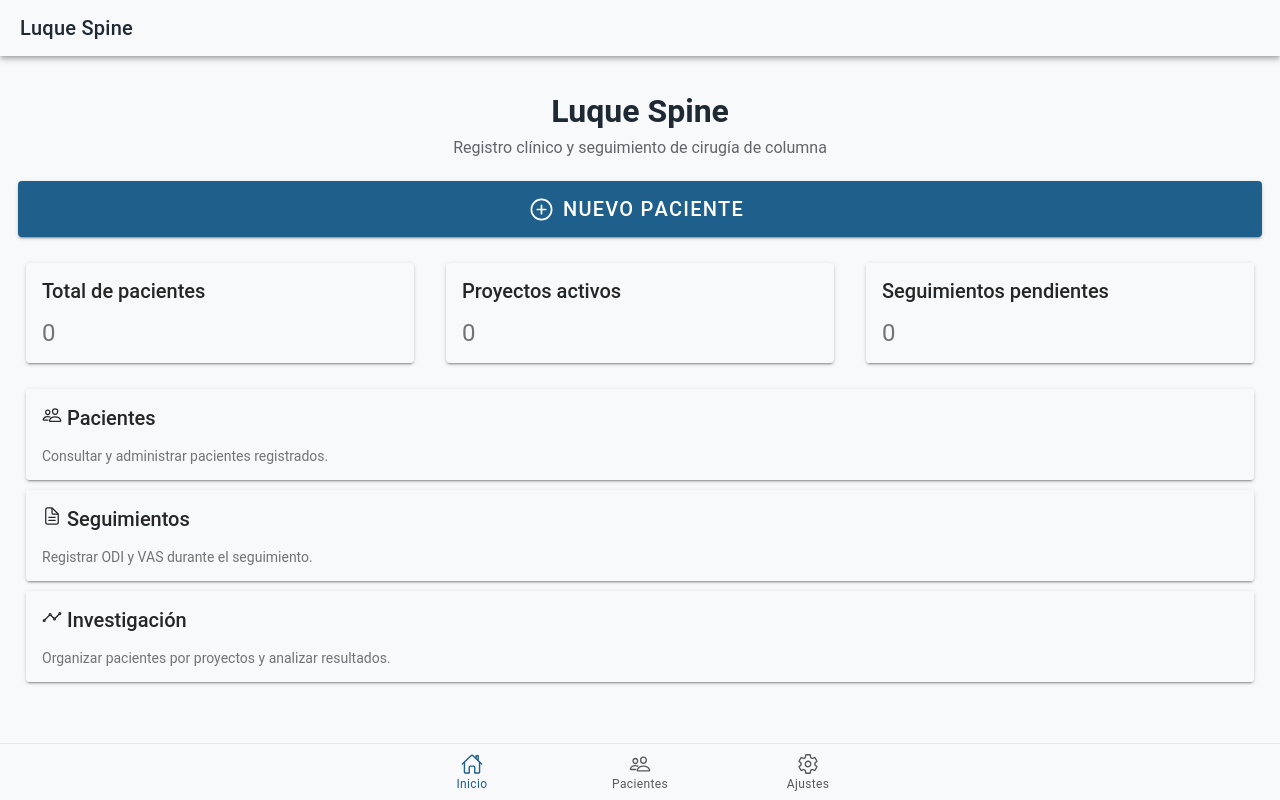
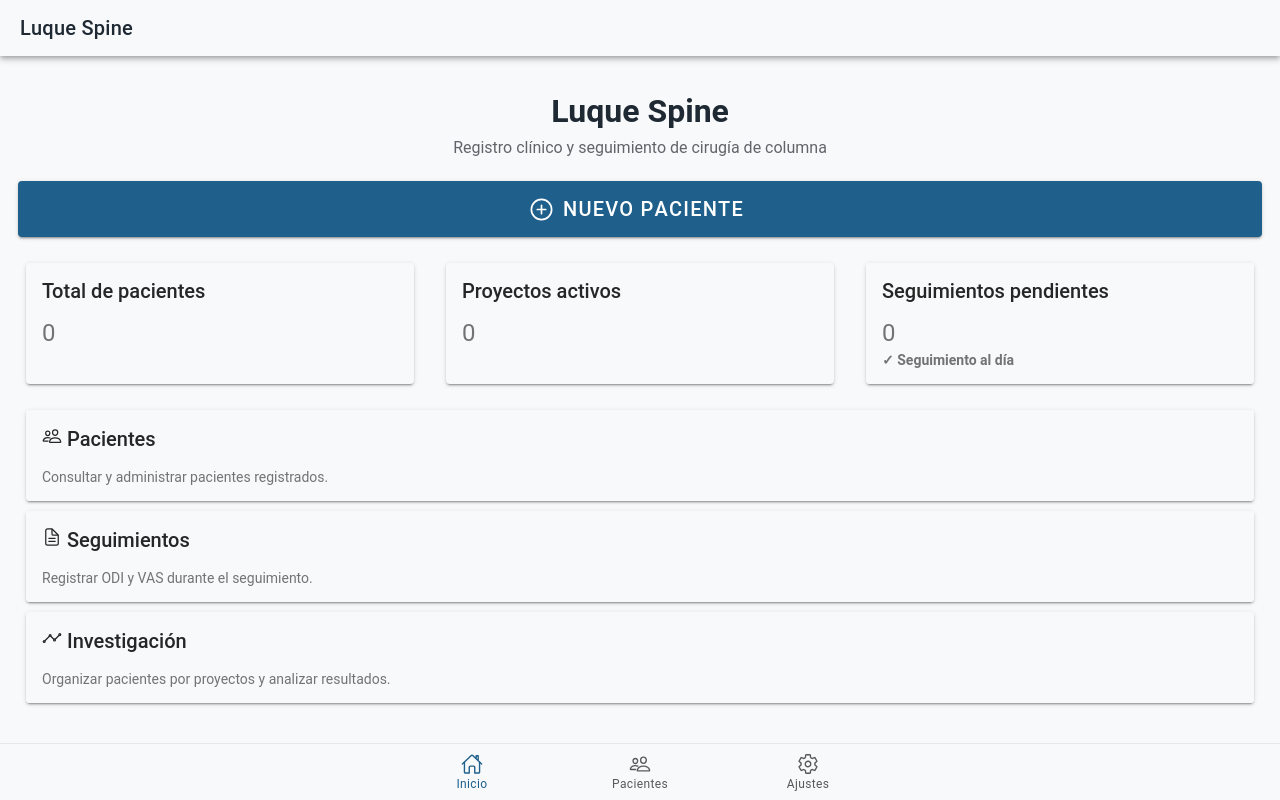
Before and after one commit to luisenriqueo86-commits/luque-spine, a React (Vite) app: page /inicio in a window 1280 px wide. Built offline with nearby package versions, Linux system fonts and the light colour scheme.

Commit message:
Mejora indicador de seguimientos

```diff
--- a/src/pages/HomePage.tsx
+++ b/src/pages/HomePage.tsx
@@ -173,8 +173,18 @@ const HomePage: React.FC = () => {
             </IonCardHeader>
 
             <IonCardContent>
-              <h1>{seguimientosPendientes}</h1>
-            </IonCardContent>
+  <h1>{seguimientosPendientes}</h1>
+
+  <strong>
+    {seguimientosPendientes === 0
+      ? '✓ Seguimiento al día'
+      : `⚠ ${seguimientosPendientes} ${
+          seguimientosPendientes === 1
+            ? 'control pendiente'
+            : 'controles pendientes'
+        }`}
+  </strong>
+</IonCardContent>
           </IonCard>
 
         </div>
```
